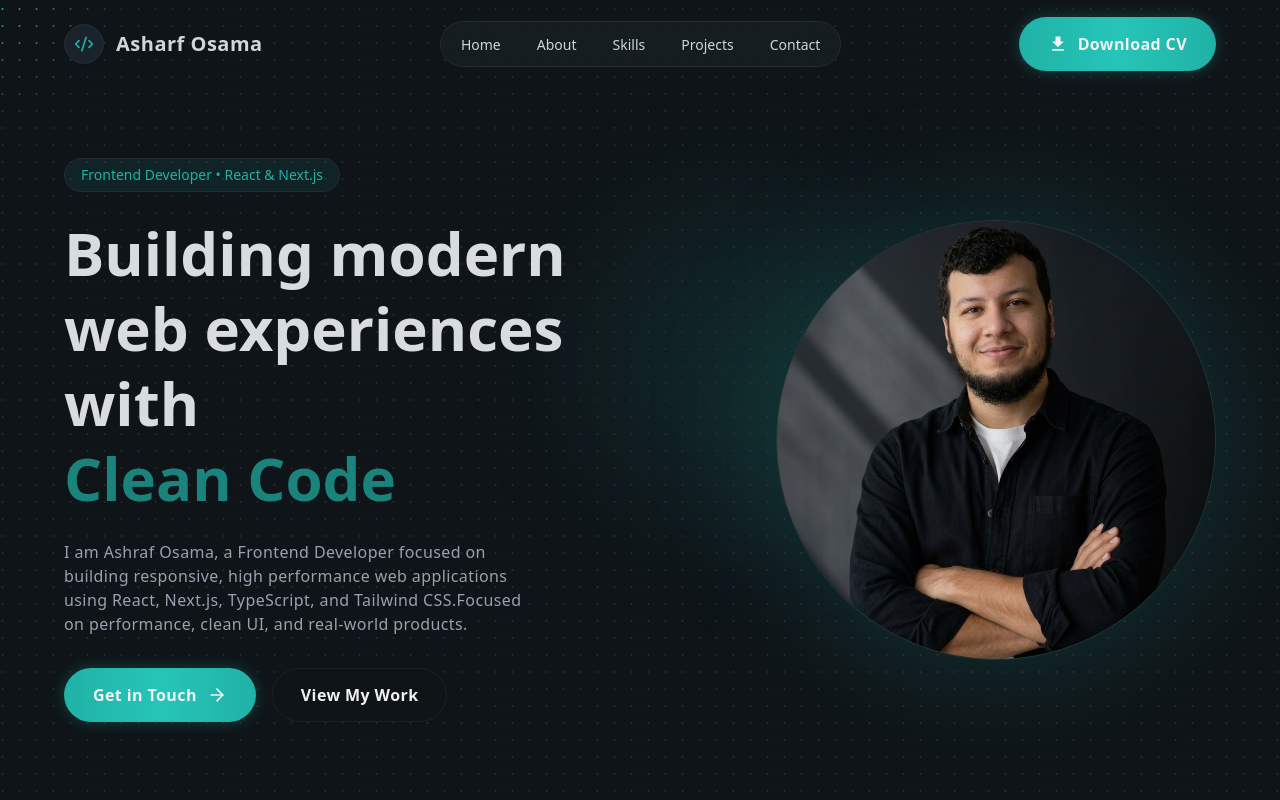
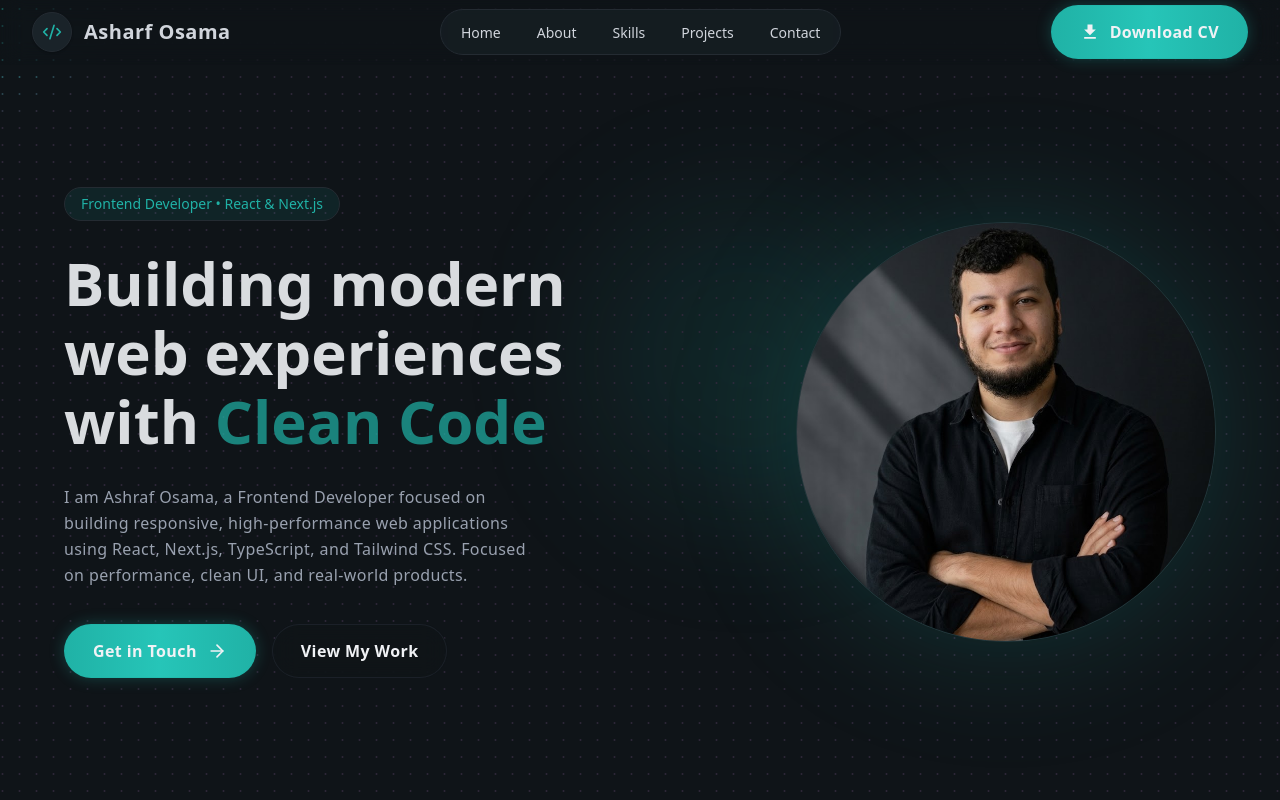
Before and after one commit to Asharf30/portfolio, a Next.js app: page / in a window 1280 px wide. Built offline with nearby package versions, Linux system fonts and the light colour scheme.

Commit message:
Refactor Hero, Logo, and Navbar components for improved layout and functionality

```diff
--- a/app/Sections/Hero.jsx
+++ b/app/Sections/Hero.jsx
@@ -9,14 +9,14 @@ const Hero = () => {
   return (
     <div
       id="home"
-      className="min-h-screen w-full relative overflow-hidden flex items-center pt-30 py-10"
+      className="min-h-screen w-full relative overflow-hidden flex items-center pt-24 pb-16 md:pt-28 md:pb-20 lg:pt-32 lg:pb-16"
     >
       {/* bg glow */}
       <div
         className="top-1/4 absolute left-1/3 translate-x-1/2 w-80 h-80 rounded-full
-      blur-3xl bg-primary/10
-      "
+        blur-3xl bg-primary/10"
       />
+
       {/* background dot grid */}
       <div className="inset-0 absolute">
         <DotGrid
@@ -31,31 +31,36 @@ const Hero = () => {
           returnDuration={1.5}
         />
       </div>
-      <div
-        className=" relative z-10 w-[90%] mx-auto grid grid-cols-1 lg:grid-cols-2
-      gap6 items-center
-      "
-      >
-        <div className="space-y-6">
+
+      <div className="relative z-10 w-[90%] mx-auto flex flex-col lg:grid lg:grid-cols-2 lg:gap-12 items-center">
+
+        {/* ── Text + Buttons — always first in DOM (mobile + desktop) ── */}
+        <div className="flex flex-col gap-6 sm:gap-7 text-center lg:text-left items-center lg:items-start">
           <span
             className="inline-block py-1.5 px-4 rounded-full bg-primary/10 text-primary
-          text-sm border border-border
-          "
+            text-sm border border-border"
           >
             {" "}
-            Frontend Developer • React & Next.js
+            Frontend Developer • React &amp; Next.js
           </span>
-          <h1 className="text-4xl md:text-5xl lg:text-6xl font-bold  leading-tight text-text/90">
-            Building modern web experiences with <br />
+
+          <h1
+            className="text-4xl sm:text-5xl lg:text-6xl font-bold leading-[1.15] text-text/90
+            max-w-[20ch] lg:max-w-none text-pretty"
+          >
+            Building modern web experiences with{" "}
             <span className="text-primary/70">Clean Code</span>
           </h1>
-          <p className="text-gray-400 tracking-wide text-balance">
+
+          <p className="text-gray-400 tracking-wide text-balance leading-relaxed max-w-[52ch]">
             I am Ashraf Osama, a Frontend Developer focused on building
-            responsive, high performance web applications using React, Next.js,
-            TypeScript, and Tailwind CSS.Focused on performance, clean UI, and
+            responsive, high-performance web applications using React, Next.js,
+            TypeScript, and Tailwind CSS. Focused on performance, clean UI, and
             real-world products.
           </p>
-          <div className="items-center flex gap-4 pt-2 ">
+
+          {/* CTA Buttons — side by side ≥360px, stacked below */}
+          <div className="flex flex-wrap justify-center lg:justify-start gap-3 sm:gap-4 pt-2 w-full max-[359px]:[&>*]:w-full min-[360px]:[&>*]:w-auto">
             <LinkButton
               text="Get in Touch"
               href="#contact"
@@ -70,20 +75,25 @@ const Hero = () => {
             />
           </div>
         </div>
-        <div className="flex justify-center lg:justify-end ">
+
+        {/* ── Profile image — below buttons on mobile, right column on desktop ── */}
+        <div className="flex justify-center lg:justify-end mt-14 sm:mt-16 md:mt-18 lg:mt-0">
           <div
-            className="relative w-85 h-85 md:w-110 md:h-110 rounded-full bg-surface/80
-          backdrop-blur-md border border-border flex items-center justify-center"
+            className="relative w-64 h-64 sm:w-72 sm:h-72 md:w-80 md:h-80
+            lg:w-[340px] lg:h-[340px] xl:w-[420px] xl:h-[420px]
+            rounded-full bg-surface/80 backdrop-blur-md border border-border
+            flex items-center justify-center"
           >
-            <div className="inset-0 absolute rounded-full bg-primary/20 blur-3xl "  />
+            <div className="inset-0 absolute rounded-full bg-primary/20 blur-3xl" />
             <Image
               src={profile}
               fill
               alt="Profile"
-              className="z-10 object-cover rounded-full "
+              className="z-10 object-cover rounded-full"
             />
           </div>
         </div>
+
       </div>
     </div>
   );
--- a/app/components/navnar/Logo.jsx
+++ b/app/components/navnar/Logo.jsx
@@ -1,25 +1,35 @@
-import Link from "next/link";
+"use client";
 import { LuCodeXml } from "react-icons/lu";
+
+const scrollToTop = () => {
+  if (window.scrollY === 0) return;
+  window.scrollTo({ top: 0, behavior: "smooth" });
+};
 
 const Logo = () => {
   return (
-    <Link href="/" className="flex items-center gap-3 group">
+    <button
+      onClick={scrollToTop}
+      aria-label="Scroll to top"
+      className="flex items-center gap-3 group cursor-pointer focus-visible:outline-none focus-visible:ring-2 focus-visible:ring-primary/60 rounded-full"
+    >
       <div
         className="w-10 h-10 rounded-full flex items-center justify-center
-       bg-surface border border-border text-primary shadow-sm group-hover:scale-105
-        group-hover:border-primary transition-all duration-300"
+        bg-surface border border-border text-primary shadow-sm
+        group-hover:scale-105 group-hover:border-primary
+        transition-all duration-300"
       >
-        <LuCodeXml className="w-5 h-5 " />
+        <LuCodeXml className="w-5 h-5" />
       </div>
       <p
         className="hidden sm:block font-semibold text-lg md:text-xl
-      tracking-wide text-gray-300 group-hover:text-primary
-      transition-colors duration-300"
+        tracking-wide text-gray-300 group-hover:text-primary
+        transition-colors duration-300"
       >
         {" "}
         Asharf Osama
       </p>
-    </Link>
+    </button>
   );
 };
 
--- a/app/components/navnar/Navbar.jsx
+++ b/app/components/navnar/Navbar.jsx
@@ -1,5 +1,5 @@
 "use client";
-import { useEffect, useState } from "react";
+import { useEffect, useState, useRef } from "react";
 import Logo from "./Logo";
 import Link from "next/link";
 import LinkButton from "../ui/LinkButton";
@@ -18,29 +18,72 @@ export const navLinks = [
 
 const Navbar = () => {
   const [scrolled, setScrolled] = useState(false);
+  const [hidden, setHidden] = useState(false);
   const [isMobileMenuOpen, setIsMobileMenuOpen] = useState(false);
 
+  const lastScrollY = useRef(0);
+  const ticking = useRef(false);
+
   useEffect(() => {
+    const SCROLL_THRESHOLD = 8; // px delta before reacting
+
     const handleScroll = () => {
-      if (window.scrollY > 50) {
-        setScrolled(true);
-      } else {
-        setScrolled(false);
-      }
+      if (ticking.current) return;
+      ticking.current = true;
+
+      requestAnimationFrame(() => {
+        const currentY = window.scrollY;
+
+        // Background transition threshold
+        setScrolled(currentY > 50);
+
+        if (currentY < 60) {
+          // Always visible near the top
+          setHidden(false);
+        } else {
+          const delta = currentY - lastScrollY.current;
+          if (Math.abs(delta) > SCROLL_THRESHOLD) {
+            if (delta > 0) {
+              setHidden(true);  // scrolling DOWN → hide
+            } else {
+              setHidden(false); // scrolling UP   → show
+            }
+          }
+        }
+
+        lastScrollY.current = currentY;
+        ticking.current = false;
+      });
     };
 
-    window.addEventListener("scroll", handleScroll);
+    window.addEventListener("scroll", handleScroll, { passive: true });
     return () => window.removeEventListener("scroll", handleScroll);
   }, []);
 
   return (
     <>
+      {/*
+        Outer bar: full-width, carries glass bg + border + hardware-accelerated
+        transform/opacity animation only — no layout properties animated.
+      */}
       <div
-        className={`fixed top-3 left-0 w-full z-60 transition-all duration-300 ${
-          scrolled ? "bg-black/70 backdrop-blur-sm" : "bg-transparent"
-        }`}
+        className={`
+          fixed top-0 left-0 w-full z-60
+          ${scrolled
+            ? "bg-background/80 backdrop-blur-2xl border-b border-border/30 shadow-[0_1px_0_rgba(255,255,255,0.04),0_4px_24px_rgba(0,0,0,0.35)]"
+            : "bg-background/22 backdrop-blur-md border-b border-transparent"
+          }
+        `}
+        style={{
+          transform: hidden && !isMobileMenuOpen ? "translateY(-100%)" : "translateY(0)",
+          opacity: hidden && !isMobileMenuOpen ? 0 : 1,
+          transition:
+            "transform 280ms cubic-bezier(0.4, 0, 0.2, 1), opacity 280ms cubic-bezier(0.4, 0, 0.2, 1), background-color 300ms ease, backdrop-filter 300ms ease",
+          willChange: "transform, opacity",
+        }}
       >
-        <div className="w-[95%] lg:w-[90%] mx-auto h-16 flex items-center justify-between gap-4">
+        {/* Inner row — constrained to max-w-7xl, aligns with Hero content */}
+        <div className="max-w-7xl mx-auto w-full px-4 sm:px-6 lg:px-8 h-16 flex items-center justify-between gap-4">
           <Logo />
 
           <div className="hidden lg:flex flex-1 justify-center">
@@ -57,6 +100,7 @@ const Navbar = () => {
               ))}
             </ul>
           </div>
+
           <div className="hidden lg:block">
             <LinkButton
               iconPosition="left"
@@ -67,6 +111,7 @@ const Navbar = () => {
               rounded
             />
           </div>
+
           <button
             aria-label={isMobileMenuOpen ? "Close menu" : "Open menu"}
             className={`z-50 cursor-pointer lg:hidden relative w-11 h-11 rounded-xl flex items-center justify-center border transition-all duration-500 ease-[cubic-bezier(0.34,1.56,0.64,1)] active:scale-90 ${
```
